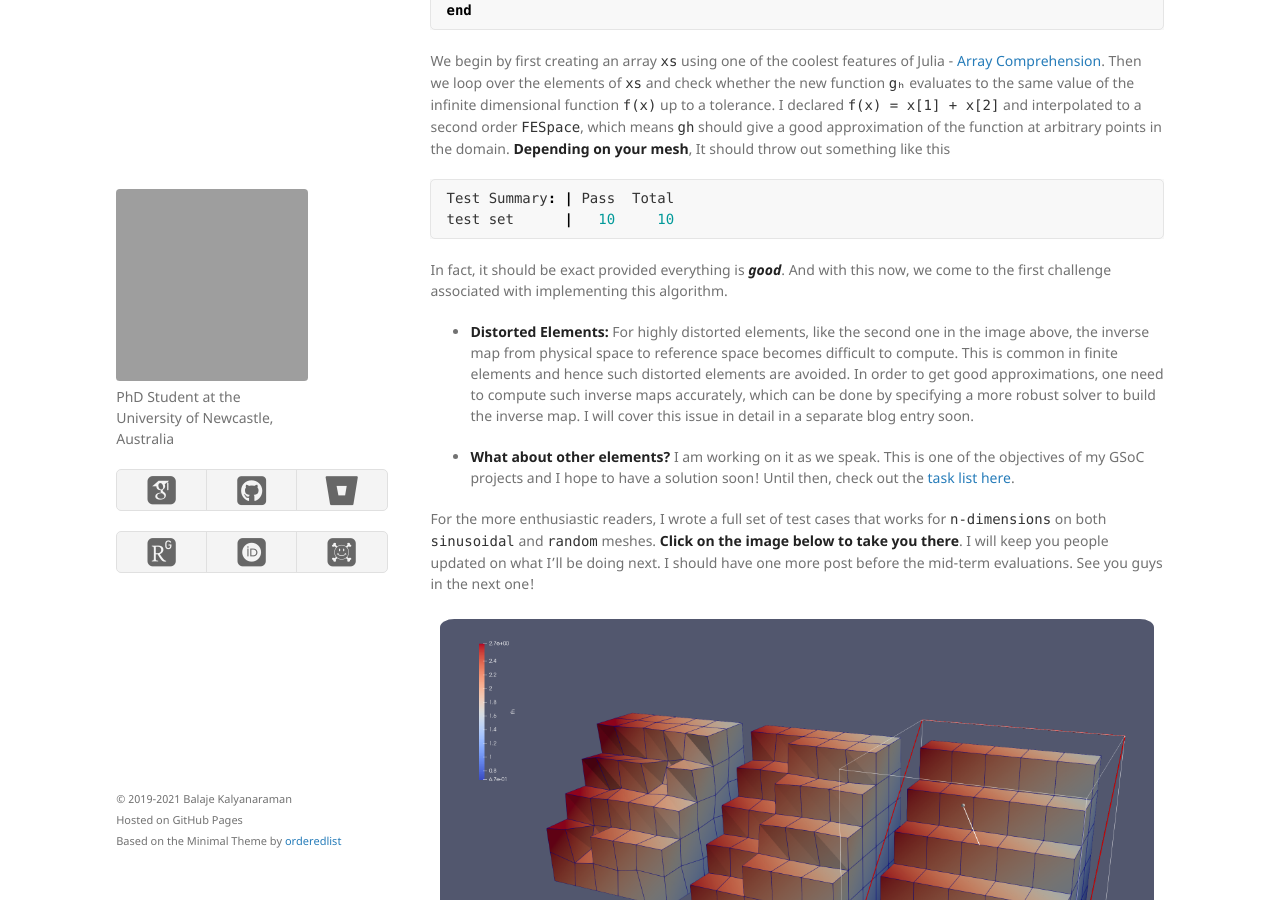
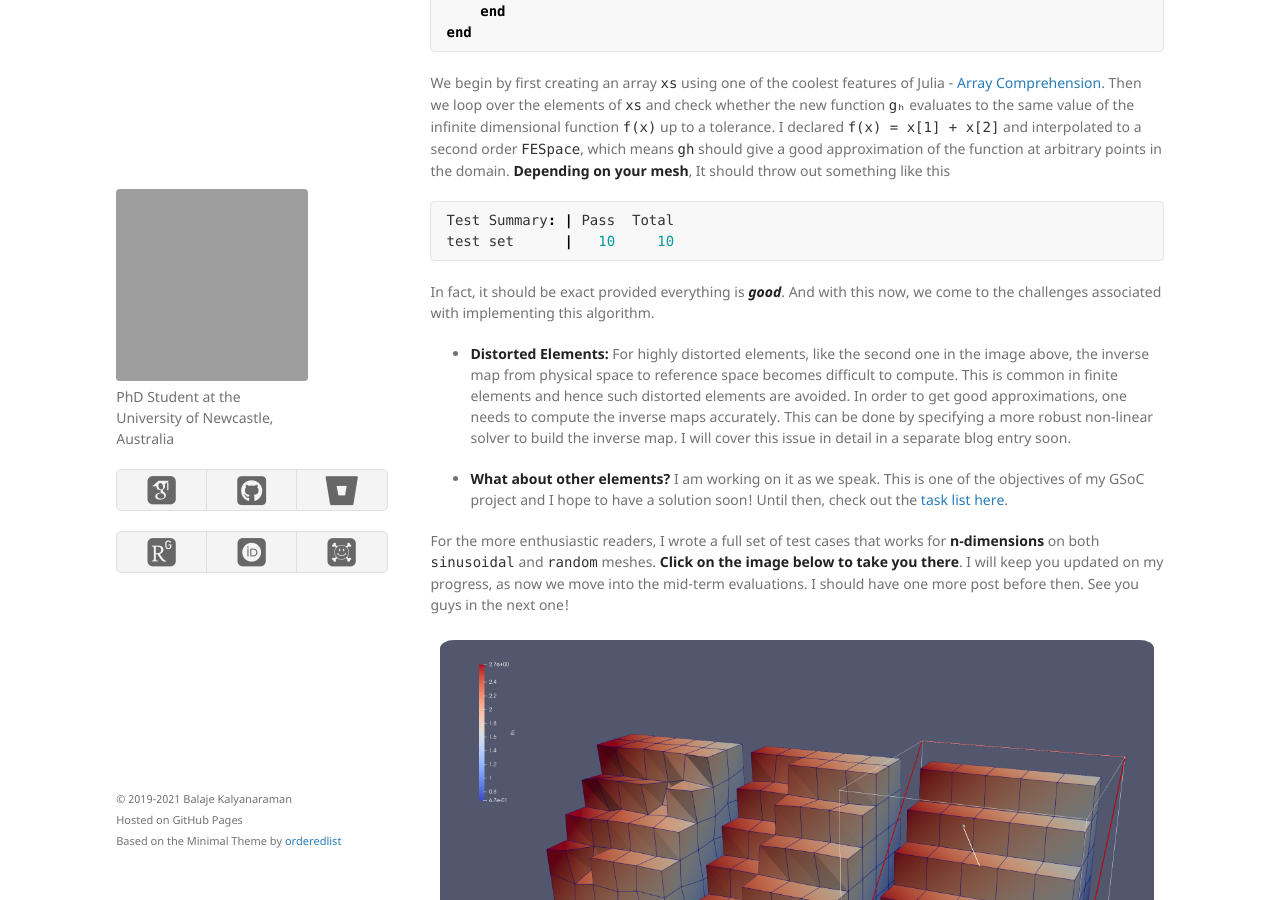
Before and after one commit to Balaje/balaje.github.io, a Jekyll site: the page built from _posts/2021-07-05-GSoC-Week-2.md, in a window 1280 px wide and 900 px high, scrolled down 1749 px. Built offline with Jekyll 4.4.1, drawn with Linux system fonts in a browser that asks for light colours; nearby versions of some CDN libraries; some web fonts are replaced; some of the changed text lies outside the part shown; grey boxes are pictures that could not be loaded.

Commit message:
Update post

````diff
--- a/_posts/2021-07-05-GSoC-Week-2.md
+++ b/_posts/2021-07-05-GSoC-Week-2.md
@@ -39,10 +39,13 @@ of coordinates of the new mesh in the physical space of `V₂` (Note
 that the reference domain is the same for `V₁` and `V₂`). Then in the
 third line, we create a `LazyArray` of function values of `fh`
 evaluated at `phys_point` using the map `x -> evaluate(fₕ,x)`, defined
-in the second line. Thus, the variable `phys_point_fx` represents a
-cell-wise `LazyArray` consisting of the function value `fh` evaluated
-on the physical points of `V₂`. Using `phys_point_fx`, we build a
-`CellField` object on the finite element space `V₂`.
+in the second line. This works, because `evaluate(fₕ,x)` now works for
+arbitrary points [(see this post
+here)](/2021/06/05/GSoC-Week-0.html). Thus, the variable
+`phys_point_fx` represents a cell-wise `LazyArray` consisting of the
+function value `fₕ` evaluated on the physical points of `V₂`. Using
+`phys_point_fx`, we build a `CellField` object on the finite element
+space `V₂`.
 
 Now `gₕ` is the interpolated function we are looking for in `V₂`. Now,
 the previous paragraph describing the procedure
@@ -89,27 +92,27 @@ test set      |   10     10
 ```
 
 In fact, it should be exact provided everything is
-**_good_**. And with this now, we come to the first challenge
+**_good_**. And with this now, we come to the challenges
 associated with implementing this algorithm.
 
 - **Distorted Elements:** For highly distorted elements, like the
   second one in the image above, the inverse map
   from physical space to reference space becomes difficult to
   compute. This is common in finite elements and hence such distorted
-  elements are avoided. In order to get good approximations, one need
-  to compute such inverse maps accurately, which can be done by
-  specifying a more robust solver to build the inverse map. I will
+  elements are avoided. In order to get good approximations, one needs
+  to compute the inverse maps accurately. This can be done by
+  specifying a more robust non-linear solver to build the inverse map. I will
   cover this issue in detail in a separate blog entry soon.
 
 - **What about other elements?** I am working on it as we speak. This
-  is one of the objectives of my GSoC projects and I hope to have a
-      solution soon! Until then, check out the [task list here](https://github.com/Balaje/Gridap.jl/issues/2).
+  is one of the objectives of my GSoC project and I hope to have a
+  solution soon! Until then, check out the [task list here](https://github.com/Balaje/Gridap.jl/issues/2).
 
 For the more enthusiastic readers, I wrote a full set of test cases
-that works for `n-dimensions` on both `sinusoidal` and `random`
+that works for **n-dimensions** on both `sinusoidal` and `random`
 meshes. **Click on the image below to take you there**. I will keep
-you people updated on what I'll be doing next. I should have one more
-post before the mid-term evaluations. See you guys in
+you updated on my progress, as now we move into the mid-term
+evaluations. I should have one more post before then. See you guys in
 the next one!
 
 | [![3d-mesh](/img/3d-meshes.png)](https://github.com/Balaje/GSoC-2021/blob/main/Interpolation/nDinterpolate.jl) |
````
